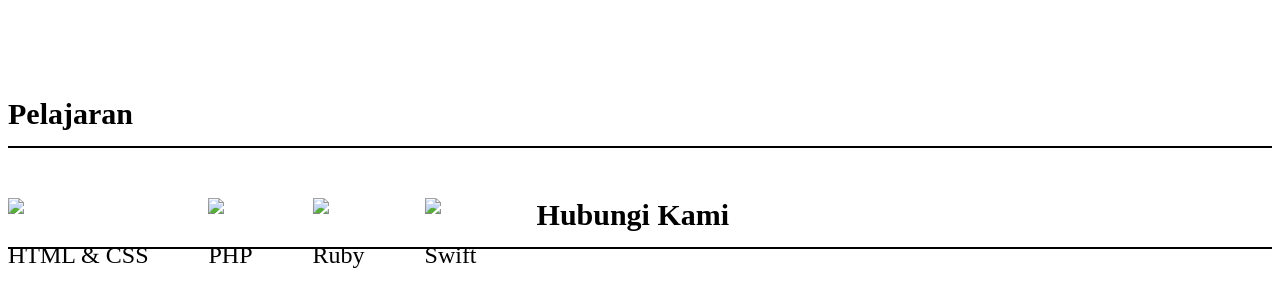
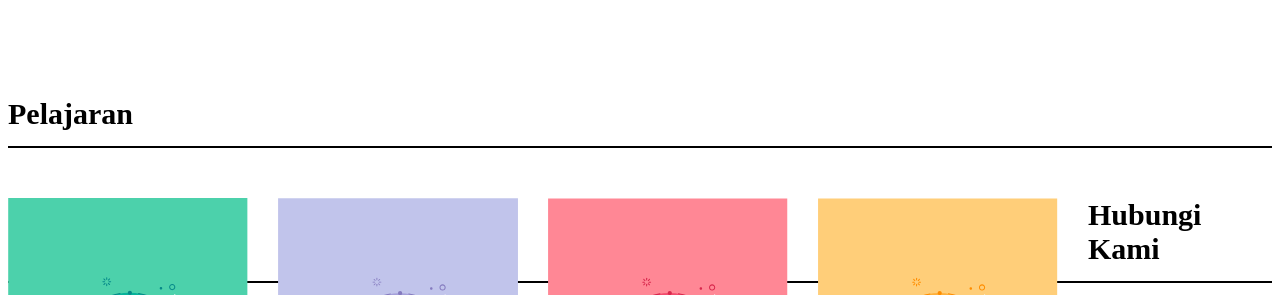
Before and after one commit to KentangOri/repository, a plain HTML site: page index.html in a window 1280 px wide. Shown: the part 657-952 px from the top of the page. Drawn offline with Linux system fonts and the light colour scheme.

Commit message:
index.html

```diff
--- a/index.html
+++ b/index.html
@@ -23,22 +23,22 @@
 			<div class="contain">
 			  <h2 class="section-title">Pelajaran</h2>
 			  <div class="contents-item">
-				<img src="gambar/html.svg">
+				<img src="html.svg">
 				<p>HTML & CSS</p>
 			</div>
 			<div class="contain">
 			  <div class="contents-item">
-				<img src="gambar/php.svg">
+				<img src="php.svg">
 				<p>PHP</p>
 			</div>
 			<div class="contain">
 			  <div class="contents-item">
-				<img src="gambar/ruby.svg">
+				<img src="ruby.svg">
 				<p>Ruby</p>
 			</div>
 			<div class="contain">
 			  <div class="contents-item">
-				<img src="gambar/swift.svg">
+				<img src="swift.svg">
 				<p>Swift</p>
 			</div>
 			<div class="contain-form">
```
